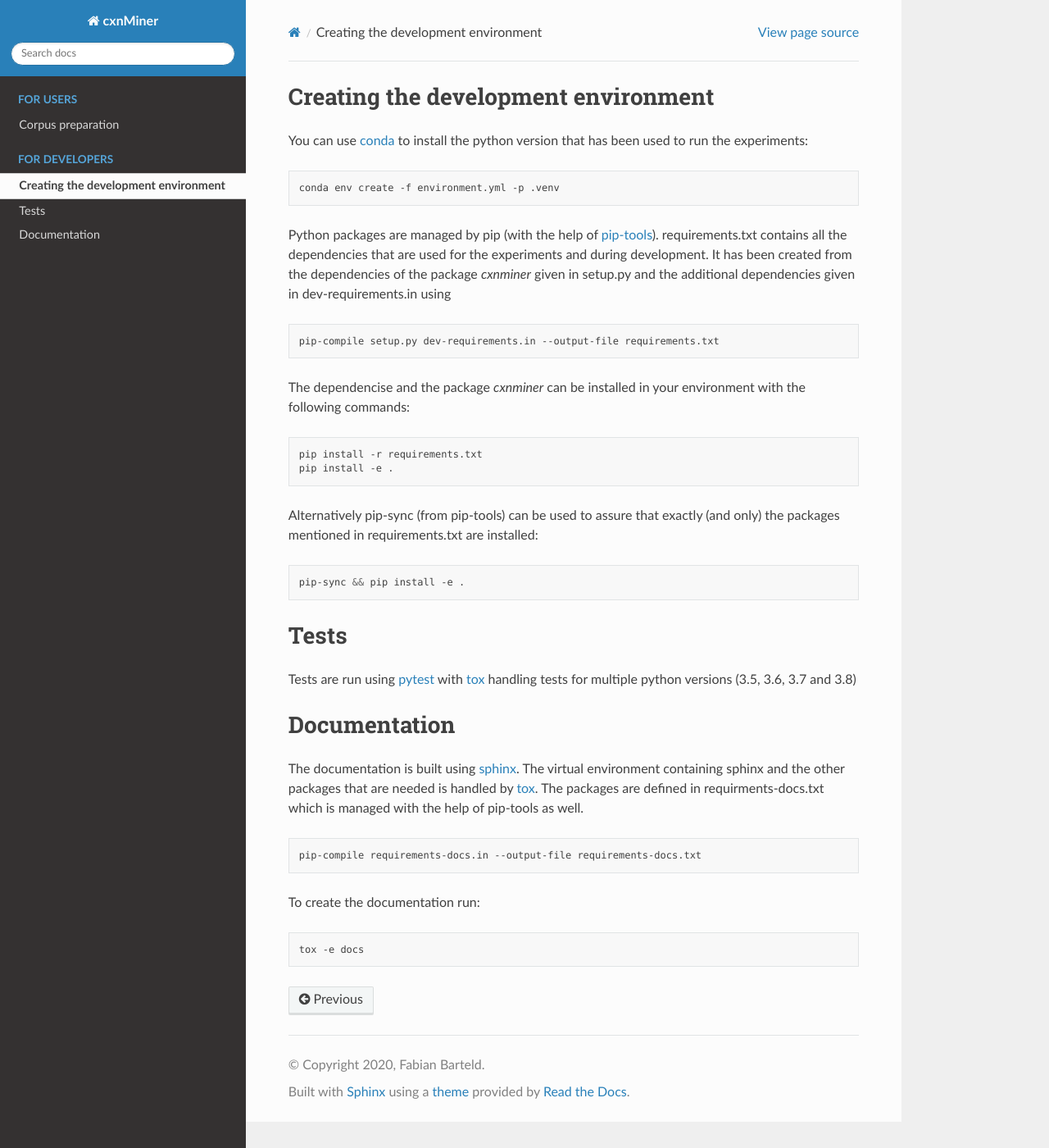
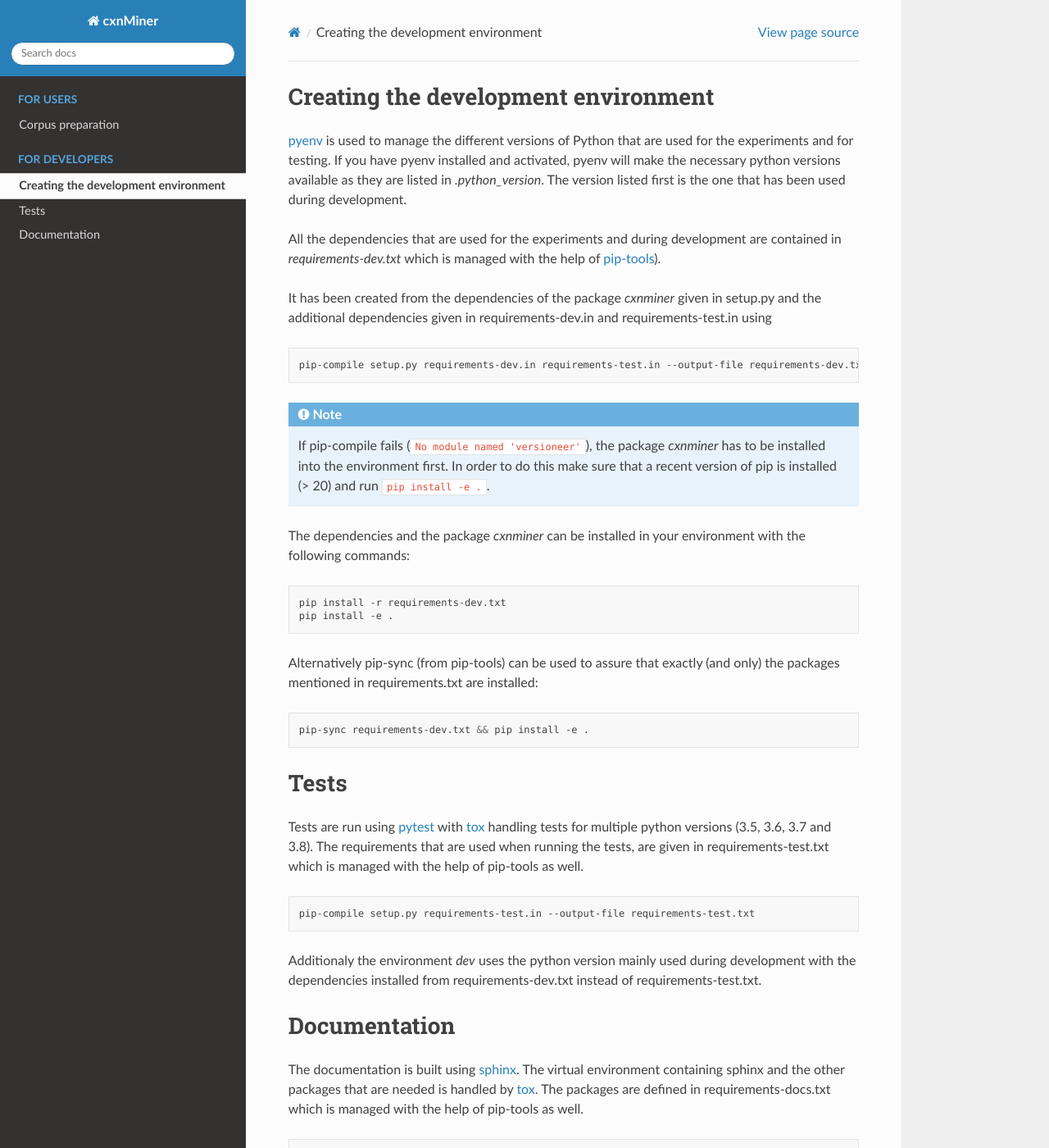
Before and after one commit to fab-bar/cxnMiner, a Sphinx documentation site: the page built from docs/development.rst, in a window 1280 px wide and 1400 px high. Shown: the whole window at 82% size. Built offline with Sphinx 7.4.7 and the Read the Docs theme 2.0.0, drawn with Linux system fonts in a browser that asks for light colours.

Commit message:
Improve handling of requirements

```diff
--- a/docs/development.rst
+++ b/docs/development.rst
@@ -1,28 +1,36 @@
 Creating the development environment
 ====================================
 
-You can use `conda <https://docs.conda.io/projects/conda/en/latest/index.html>`_
-to install the python version that has been used to run the experiments:
+`pyenv <https://github.com/pyenv/pyenv>`_ is used to manage the different
+versions of Python that are used for the experiments and for testing. If you
+have pyenv installed and activated, pyenv will make the necessary python
+versions available as they are listed in `.python_version`. The version listed
+first is the one that has been used during development.
+
+All the dependencies that are used for the experiments and during development
+are contained in `requirements-dev.txt` which is managed with the help of
+`pip-tools <https://github.com/jazzband/pip-tools>`_).
+
+It has been created from the dependencies of the package *cxnminer* given
+in setup.py and the additional dependencies given in requirements-dev.in and
+requirements-test.in using
 
 .. code-block:: bash
 
-   conda env create -f environment.yml -p .venv
+   pip-compile setup.py requirements-dev.in requirements-test.in --output-file requirements-dev.txt
 
-Python packages are managed by pip (with the help of `pip-tools
-<https://github.com/jazzband/pip-tools>`_). requirements.txt contains all the
-dependencies that are used for the experiments and during development. It has
-been created from the dependencies of the package *cxnminer* given in
-setup.py and the additional dependencies given in dev-requirements.in using
+.. note::
+
+   If pip-compile fails (``No module named 'versioneer'``), the
+   package *cxnminer* has to be installed into the environment first.
+   In order to do this make sure that a recent version of pip is installed
+   (> 20) and run :code:`pip install -e .`.
+
+The dependencies and the package *cxnminer* can be installed in your environment with the following commands:
 
 .. code-block:: bash
 
-   pip-compile setup.py dev-requirements.in --output-file requirements.txt
-
-The dependencise and the package *cxnminer* can be installed in your environment with the following commands:
-
-.. code-block:: bash
-
-   pip install -r requirements.txt
+   pip install -r requirements-dev.txt
    pip install -e .
 
 Alternatively pip-sync (from pip-tools) can be used to assure that exactly (and only) the packages
@@ -30,14 +38,24 @@ mentioned in requirements.txt are installed:
 
 .. code-block:: bash
 
-   pip-sync && pip install -e .
+   pip-sync requirements-dev.txt && pip install -e .
 
 Tests
 =====
 
 Tests are run using `pytest <https://docs.pytest.org>`_ with `tox
 <https://tox.readthedocs.io/>`_ handling tests for multiple python versions
-(3.5, 3.6, 3.7 and 3.8)
+(3.5, 3.6, 3.7 and 3.8). The requirements that are used when running the tests,
+are given in requirements-test.txt which is managed with the help of pip-tools
+as well.
+
+.. code-block:: bash
+
+   pip-compile setup.py requirements-test.in --output-file requirements-test.txt
+
+Additionaly the environment `dev` uses the python version mainly used during
+development with the dependencies installed from requirements-dev.txt instead of
+requirements-test.txt.
 
 Documentation
 =============
@@ -45,7 +63,7 @@ Documentation
 The documentation is built using `sphinx <https://www.sphinx-doc.org/>`_. The
 virtual environment containing sphinx and the other packages that are needed is
 handled by `tox <https://tox.readthedocs.io/>`_. The packages are defined in
-requirments-docs.txt which is managed with the help of pip-tools as well.
+requirements-docs.txt which is managed with the help of pip-tools as well.
 
 .. code-block:: bash
 
--- a/environment.yml
+++ /dev/null
@@ -1,5 +0,0 @@
-name: null
-channels:
-  - conda-forge
-dependencies:
-  - python=3.5.3
```
Also changed, not shown: requirements-dev.txt (renamed from requirements.txt, +13 -13 lines), requirements-test.txt (added, +43 -0 lines), setup.cfg (+6 -3 lines), 4 other files.
